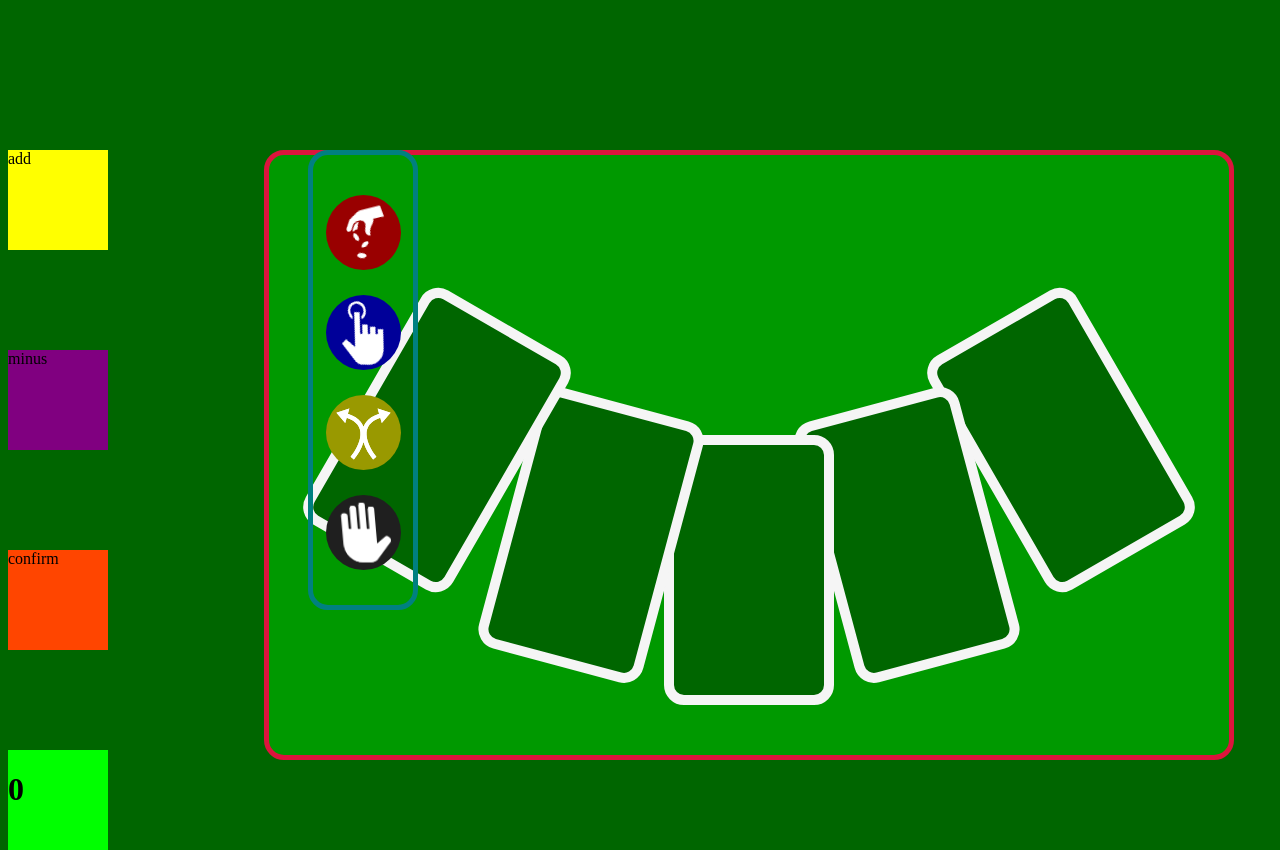
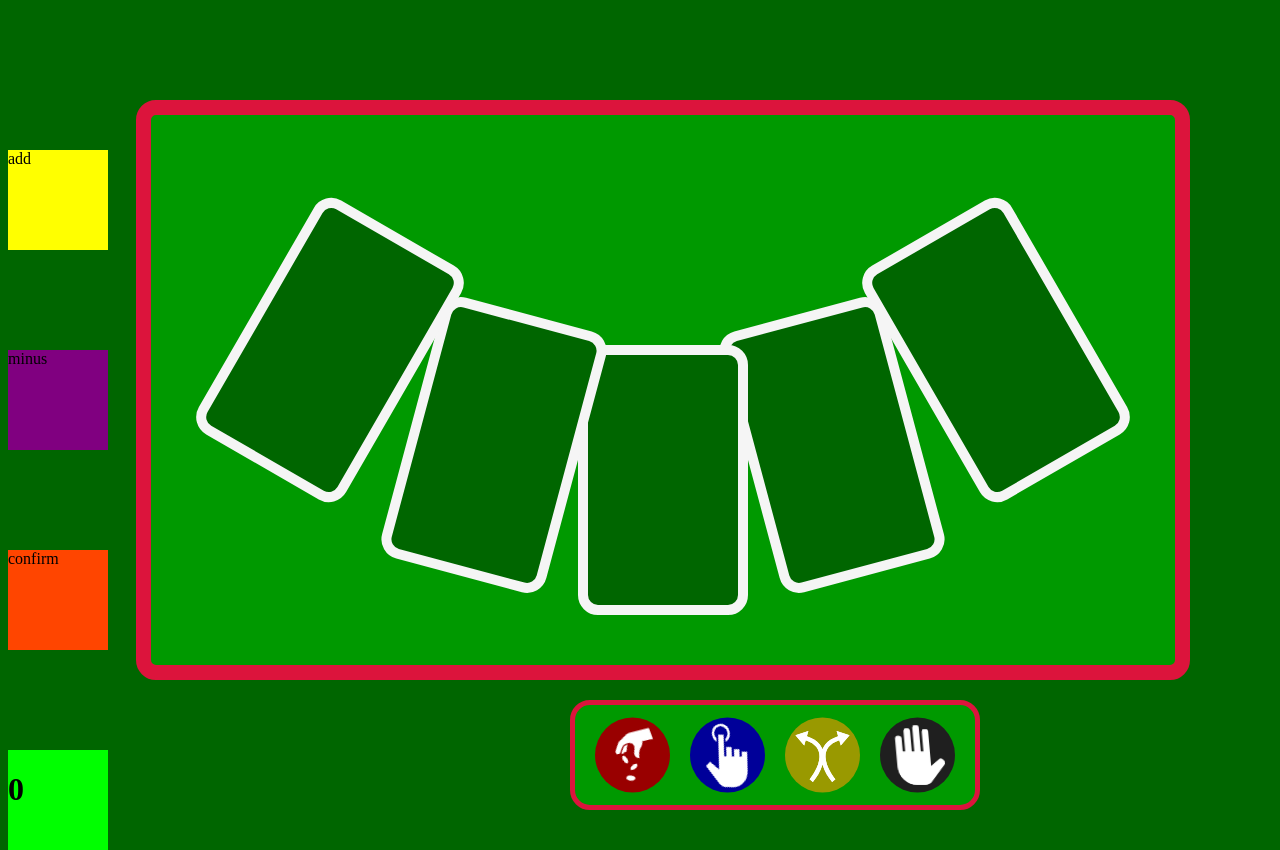
Before and after one commit to TopperwareDev/Arthurs-Bank, a website: page Back_end/webHandler/Pages/Blackjack/Blackjack.html in a window 1280 px wide. Drawn offline with Linux system fonts and the light colour scheme; a web font is replaced by a local one.

Commit message:
blackjack game ui flex display

```diff
--- a/Public/BlackJack/BlackJack.css
+++ b/Public/BlackJack/BlackJack.css
@@ -4,16 +4,16 @@ body {
 
 .background {
     position: absolute;
-    top: 150px;
-    margin-left: 20%;
-    margin-right: 5%;
-    width: 75%;
-    height: 600px;
+    top: 100px;
+    margin-left: 10%;
+    margin-right: 10%;
+    width: 80%;
+    height: 550px;
     background-color: #009900;
     border-radius: 20px 20px 20px 20px;
     border-style: solid;
     border-color: crimson;
-    border-width: 5px;
+    border-width: 15px;
 }
 
 .background div{
@@ -58,63 +58,35 @@ body {
 
 .controls{
     position: absolute;
-    top: 150px;
-    margin-left: 300px;
-    margin-right: auto;
-    width: 100px;
-    height: 450px;
+    display: flex;
+    justify-content: center;
+    top: 700px;
+    right: 300px;
+    width: 400px;
+    height: 100px;
+    background-color: #009900;
     border-radius: 20px 20px 20px 20px;
     border-style: solid;
-    border-color: teal;
+    border-color: crimson;
     border-width: 5px;
 }
 
-.bj_double {
-    position: absolute;
-    left: 0;
-    right: 0;
-    top: 40px;
-    margin-left: auto;
-    margin-right: auto;
+.controls img{
+    margin: 10px;
     width: 75px;
-    height: 75px;
     cursor: pointer;
 }
 
+.bj_double {
+}
+
 .bj_hit {
-    position: absolute;
-    left: 0;
-    right: 0;
-    top: 140px;
-    margin-left: auto;
-    margin-right: auto;
-    width: 75px;
-    height: 75px;
-    cursor: pointer;
 }
 
 .bj_split {
-    position: absolute;
-    left: 0;
-    right: 0;
-    top: 240px;
-    margin-left: auto;
-    margin-right: auto;
-    width: 75px;
-    height: 75px;
-    cursor: pointer;
 }
 
 .bj_stand {
-    position: absolute;
-    left: 0;
-    right: 0;
-    top: 340px;
-    margin-left: auto;
-    margin-right: auto;
-    width: 75px;
-    height: 75px;
-    cursor: pointer;
 }
 
 .c_add {
--- a/Public/Home/Home.css
+++ b/Public/Home/Home.css
@@ -228,7 +228,7 @@ h2 {
   width: 75%;
   height: 75%;
   cursor: pointer;
-  transition: all 0.15s ease-out;
+  transition: all 0.15s ease-in-out;
 }
 
 .info_icon:hover {
@@ -270,7 +270,7 @@ h2 {
   border-width: 6px;
   opacity: 0;
   transition: all 0s;
-  transition: opacity 0.9s;
+  transition: opacity 0.7s;
 }
 
 .info_balance {
@@ -288,7 +288,7 @@ h2 {
   width: 355px;
   height: 43px;
   background-color: #DEC1FF;
-  opacity: 0.8;
+  opacity: 0.88;
 }
 
 .div_info:hover .info_balance {
```
